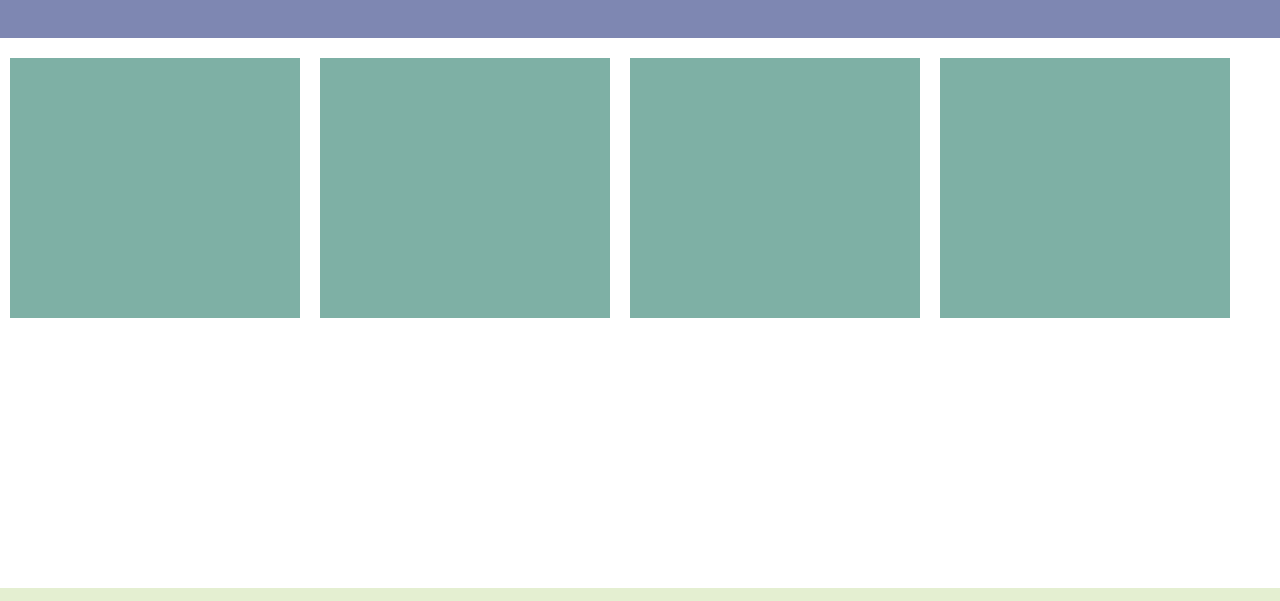
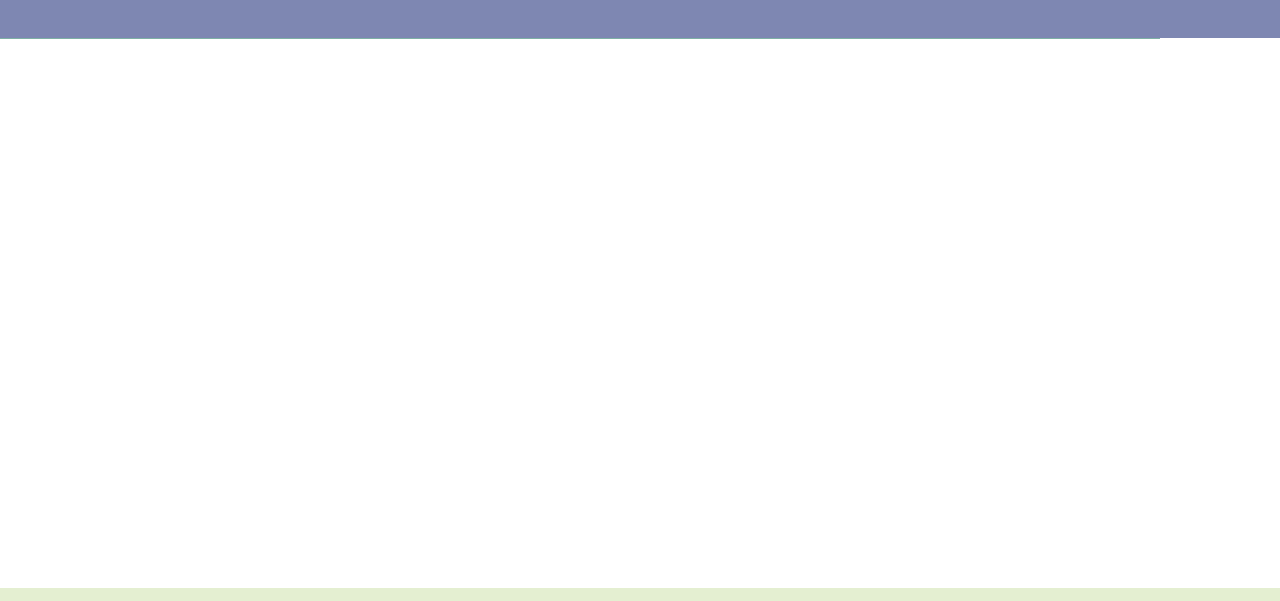
Before and after one commit to phoenixwerth/testphoenixwerth, a plain HTML site: page index.html in a window 1280 px wide. Shown: the part 62-663 px from the top of the page. Drawn offline with nearby package versions, Linux system fonts and the light colour scheme.

Commit message:
Update style.css

```diff
--- a/style.css
+++ b/style.css
@@ -9,10 +9,7 @@
 }
 #box{
     background-color:#7EB0A5;
-    height: 260px;
-   margin-top: 20px;
-   margin-left: 10px;
-   margin-right: 10px;
+
    max-width:290px;
    }
 .footer{
```
